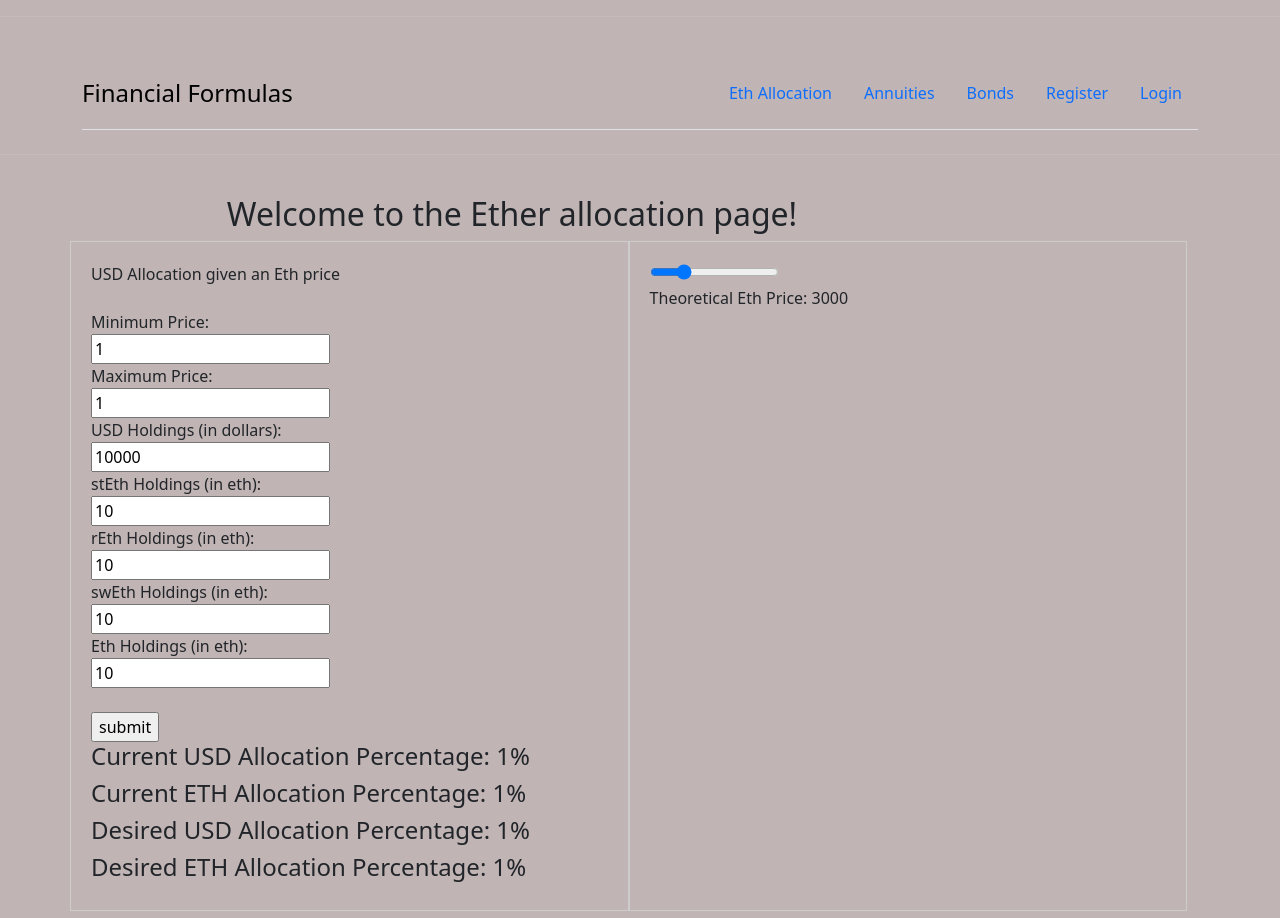
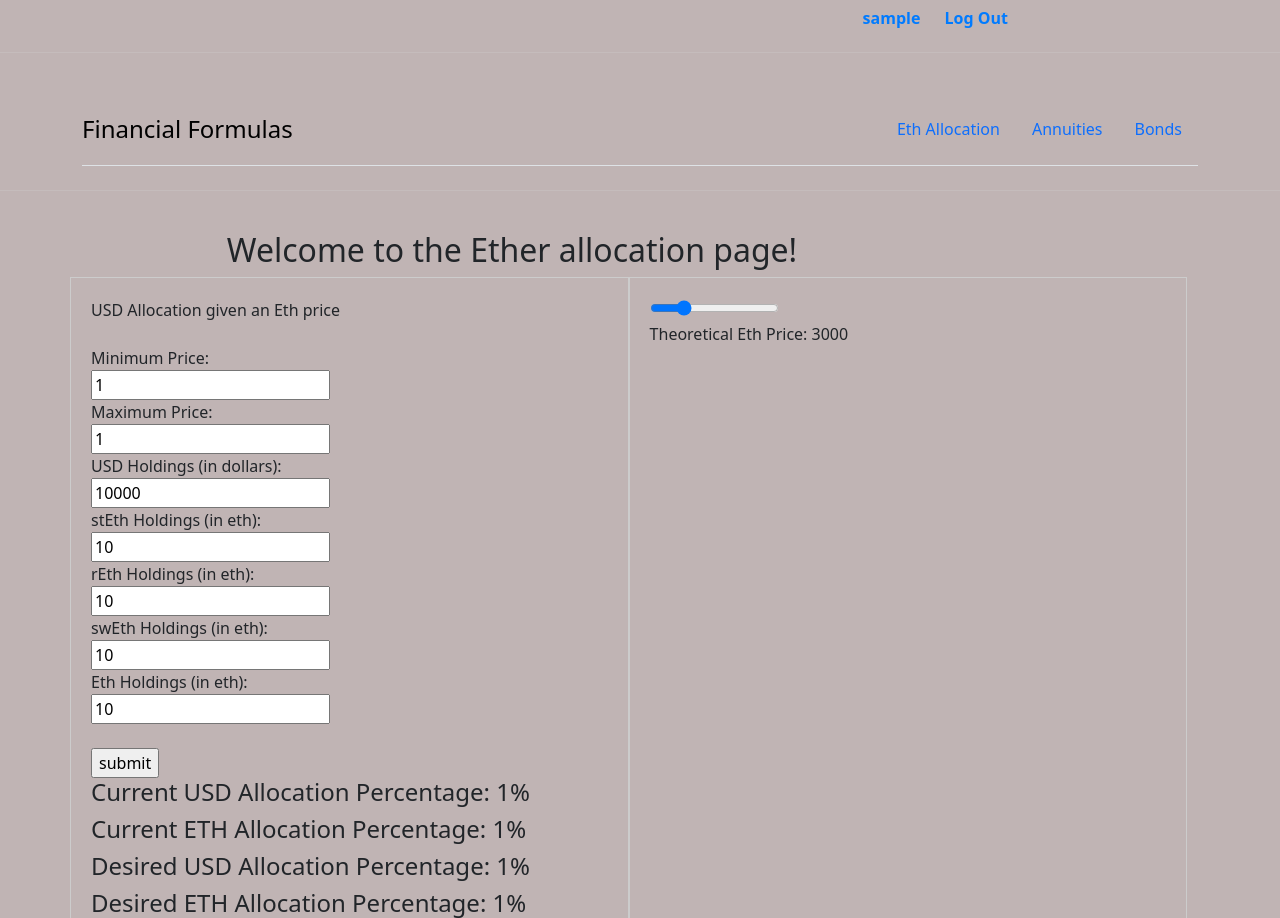
Before and after one commit to aidang1003/financial-formulas, a Flask app: page /allocation in a window 1280 px wide. Shown: the top 918 px of the page. Run offline with Flask 3, Linux system fonts and the light colour scheme; the visitor is signed in with stand-in values (Sample User, id 1); data comes from the database, SQL or seed files in the repository.

Commit message:
Add login status to header

```diff
--- a/finance/static/css/stylesheet.css
+++ b/finance/static/css/stylesheet.css
@@ -120,3 +120,31 @@ input.danger {
 input[type="submit"] {
   align-self: start;
 }
+
+header.login{
+  text-align: right;
+  min-width: 2em;
+  width: 80%;
+  padding: 6px;
+  text-shadow: 2px;
+}
+
+
+.auth-link {
+  color: #007bff;
+  text-decoration: none;
+  font-weight: bold;
+  cursor: pointer;
+  padding: 5px 10px;
+}
+
+.auth-link:hover {
+  text-decoration: underline;
+}
+
+span.authenticated {
+  color: #007bff;
+  text-decoration: none;
+  font-weight: bold;
+  padding: 5px 10px;
+}
--- a/finance/templates/allocation.html
+++ b/finance/templates/allocation.html
@@ -41,7 +41,7 @@ block body %}
           id="UsdHoldings"
           name="fUsdHoldings"
           min="0"
-          step="1"
+          step=".01"
           required
         /><br />
         <label for="stEthHoldings">stEth Holdings (in eth):</label><br />
@@ -52,7 +52,7 @@ block body %}
           id="stEthHoldings"
           name="fstEthHoldings"
           min="0"
-          step=".00001"
+          step=".00000000001"
           required
         /><br />
         <label for="rEthHoldings">rEth Holdings (in eth):</label><br />
@@ -63,7 +63,7 @@ block body %}
           id="rEthHoldings"
           name="frEthHoldings"
           min="0"
-          step=".00001"
+          step=".00000000000001"
           required
         /><br />
         <label for="swEthHoldings">swEth Holdings (in eth):</label><br />
@@ -74,7 +74,7 @@ block body %}
           id="swEthHoldings"
           name="fswEthHoldings"
           min="0"
-          step=".00001"
+          step=".000000000000001"
           required
         /><br />
         <label for="EthHoldings">Eth Holdings (in eth):</label><br />
@@ -85,7 +85,7 @@ block body %}
           id="EthHoldings"
           name="fEthHoldings"
           min="0"
-          step=".00001"
+          step=".0000000000000001"
           required
         /><br />
         {% if session.totalEthHoldingsInEth %}
--- a/finance/templates/base.html
+++ b/finance/templates/base.html
@@ -17,6 +17,15 @@
     />
   </head>
   <body class="body">
+    <header class="login">
+        {% if g.user %}
+        <span class="authenticated">{{ g.user['walletaddress'] }}</span>
+        <a class="auth-link" href="{{ url_for('auth.logout') }}">Log Out</a>
+        {% else %}
+        <a class="auth-link" href="{{ url_for('auth.register') }}">Register</a>
+        <a class="auth-link" href="{{ url_for('auth.login') }}">Login</a>
+        {% endif %}
+    </header>
     <div>
       <hr />
       <br />
@@ -35,12 +44,6 @@
             <li class="nav-item">
               <a class="nav-link" href="{{ url_for('bond.bond') }}">Bonds</a>
             </li>
-            <li class="nav-item">
-              <a class="nav-link" href="{{ url_for('auth.register') }}">Register</a>
-            </li>
-            <li class="nav-item">
-              <a class="nav-link" href="{{ url_for('auth.login') }}">Login</a>
-            </li>
           </ul>
         </header>
       </div>
```
